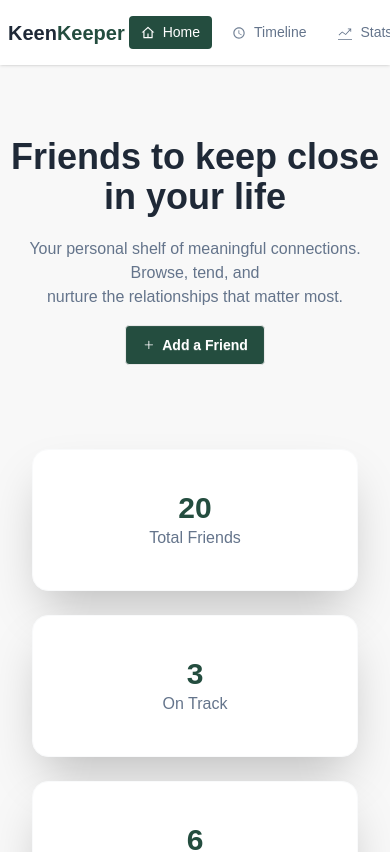
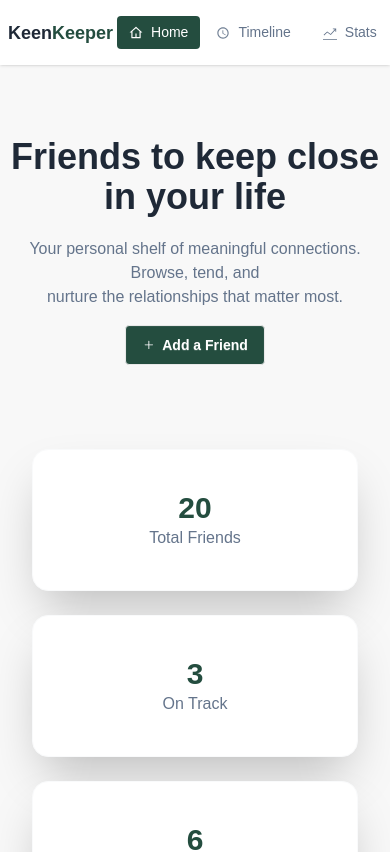
Before and after one commit to md-morsalin10/A07-kin-keeper-Keep-Your-Friendships-Alive, a React (Vite) app: page / in a window 390 px wide. Shown: the top 852 px of the page. Built offline with nearby package versions, Linux system fonts and the light colour scheme.

Commit message:
final check completed

```diff
--- a/src/components/Navbar/Navbar.jsx
+++ b/src/components/Navbar/Navbar.jsx
@@ -9,11 +9,11 @@ const Navbar = () => {
         <div className='bg-base-100 shadow-sm sticky top-0 z-50'>
             <div className="navbar container mx-auto">
                 <div className="flex-1">
-                    <h3 className='text-[#1F2937] text-xl font-extrabold'>Keen<span className='text-[#244D3F] font-bold'>Keeper</span></h3>
+                    <h3 className='text-[#1F2937] text-lg md:text-xl font-extrabold'>Keen<span className='text-[#244D3F] font-bold'>Keeper</span></h3>
                 </div>
                 <div className="flex-none">
                     <ul className="menu menu-horizontal px-1">
-                        <li className='mr-2'><NavLink
+                        <li className='mr-1 lg:mr-2'><NavLink
                             className={({ isActive }) => isActive ? 'bg-[#244D3F] text-white' : 'text-[#64748B]'}
                             to={"/"}><RiHome4Line />Home</NavLink></li>
 
```
